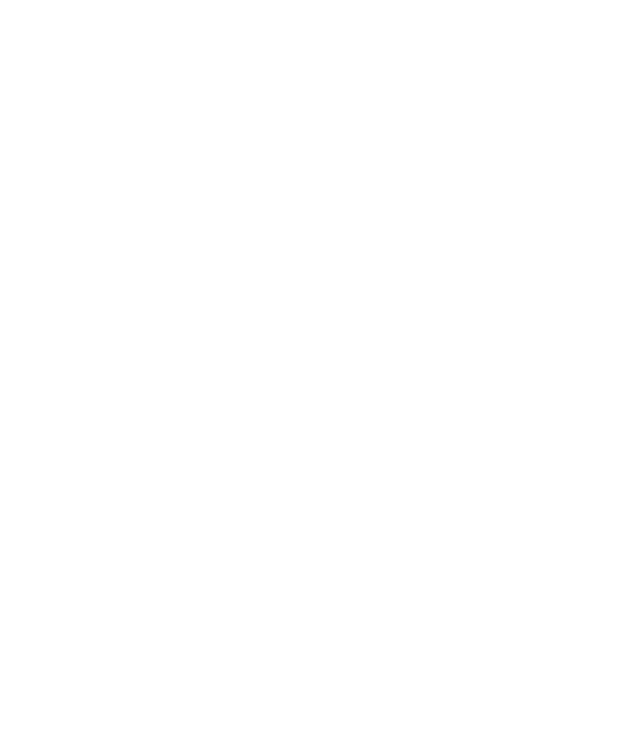
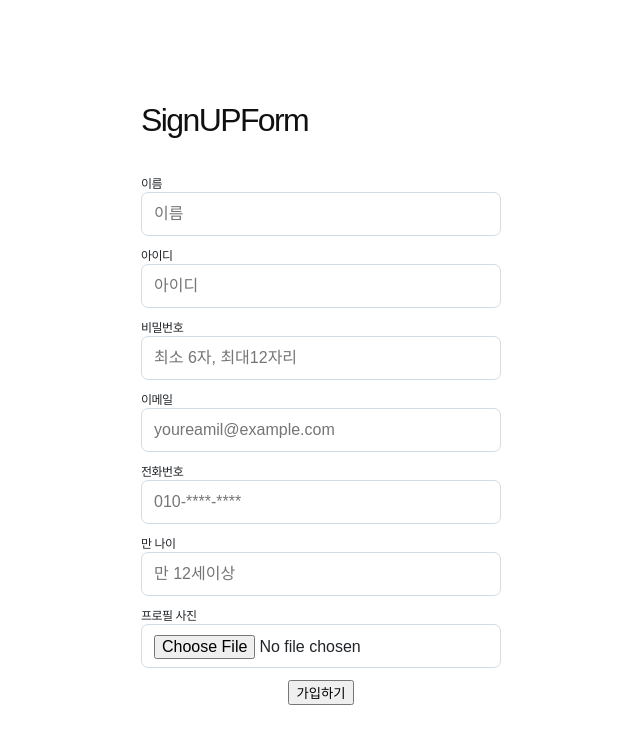
Before and after one commit to Y00NMIN/Kimbug-CSS-HTML, a website built with Parcel: page index.html in a window 1280 px wide. Shown: the whole page, without its empty margins (319-959 px from the left). Built offline with nearby package versions, Linux system fonts and the light colour scheme.

Commit message:
Study-HTML-Day3 1.Form 2.Form_input 3.Form_label

```diff
--- a/index.html
+++ b/index.html
@@ -3,10 +3,62 @@
   <head>
     <title>Parcel Sandbox</title>
     <meta charset="UTF-8" />
+    <link rel="stylesheet" href="src/styles.css" />
   </head>
   <body>
-    <!---8_Study_Div&span-->
-
+    <h1>SignUPForm</h1>
+    <form action="" method="GET">
+      <label for="user-name">이름</label>
+      <input type="text" id="user-name" placeholder="이름" />
+      <label for="user-id">아이디</label>
+      <input
+        type="text"
+        id="user-id"
+        placeholder="아이디"
+        minlength="5"
+        maxlength="10"
+        required
+      />
+      <label for="user-pw">비밀번호</label>
+      <input
+        type="password"
+        id="user-pw"
+        placeholder="최소 6자, 최대12자리"
+        minlength="6"
+        maxlength="12"
+        required
+      />
+      <label for="user-email">이메일</label>
+      <input
+        type="email"
+        id="user-email"
+        placeholder="youreamil@example.com"
+        required
+      />
+      <label for="user-tel">전화번호</label>
+      <input
+        type="tel"
+        id="user-tel"
+        placeholder="010-****-****"
+        pattern="[0-9]{3}-[0-9]{3,4}-[0-9]{4}"
+      />
+      <label for="user-age">만 나이</label>
+      <input
+        type="number"
+        id="user-age"
+        min="12"
+        max="122"
+        placeholder="만 12세이상"
+      />
+      <label for="user-img">프로필 사진</label>
+      <input
+        type="file"
+        id="user-img"
+        placeholder="프로필사진"
+        accept=".png, .jpg"
+      />
+    </form>
+    <button>가입하기</button>
     <script src="src/index.js"></script>
   </body>
 </html>
--- a/src/styles.css
+++ b/src/styles.css
@@ -1,3 +1,69 @@
 body {
   font-family: sans-serif;
 }
+
+/* styles.css */
+
+* {
+  margin: 0;
+  box-sizing: border-box;
+  font-family: "Spoqa Han Sans", sans-serif;
+}
+
+html {
+  font-size: 16px;
+  font-family: "Spoqa Han Sans", sans-serif;
+  letter-spacing: -0.03em;
+  color: #212529;
+}
+
+body {
+  width: 100%;
+  height: 100vh;
+  display: flex;
+  flex-direction: column;
+  justify-content: center;
+  align-items: center;
+  align-content: center;
+}
+
+h1 {
+  width: 360px;
+  font-weight: 100;
+  font-size: 32px;
+  line-height: 1.5;
+  margin-bottom: 1em;
+  color: #101010;
+  letter-spacing: -0.05em;
+}
+
+label {
+  display: block;
+  width: 100%;
+  font-size: 12px;
+  line-height: 16px;
+}
+
+input {
+  display: block;
+  width: 360px;
+  height: 44px;
+  padding: 0 12px;
+  border-radius: 7px;
+  margin-bottom: 12px;
+  font-size: 16px;
+  border: 1px solid #d3dce6;
+  transition: border-color 200ms ease-in-out;
+}
+
+input:focus,
+input:hover,
+input:active {
+  outline: none;
+  box-shadow: none;
+  border-color: #1fb6ff;
+}
+
+input[type="file"] {
+  padding-top: 10px;
+}
```
Also changed, not shown: Study_html/9_Form.html (deleted, +0 -8 lines), Study_html/Form/Form.html (added, +17 -0 lines), Study_html/Form/Form_Input.html (added, +59 -0 lines), Study_html/Form/Form_Label.html (added, +13 -0 lines), Study_html/Form/Form_practice.html (added, +91 -0 lines), README.md, Study_html/Anchor.html (renamed from Study_html/3_Anchor.html), Study_html/DescriptionList.html (renamed from Study_html/6_DescriptionList.html), Study_html/Emphasis.html (renamed from Study_html/2_Emphasis.html), Study_html/Headings&Paragraph.html (renamed from Study_html/1_Headings&Paragraph.html), Study_html/Image.html (renamed from Study_html/4_Image.html), Study_html/List.html (renamed from Study_html/5_List.html), Study_html/Quotations.html (renamed from Study_html/7_Quotations.html), Study_html/div&span.html (renamed from Study_html/8_div&span.html).
